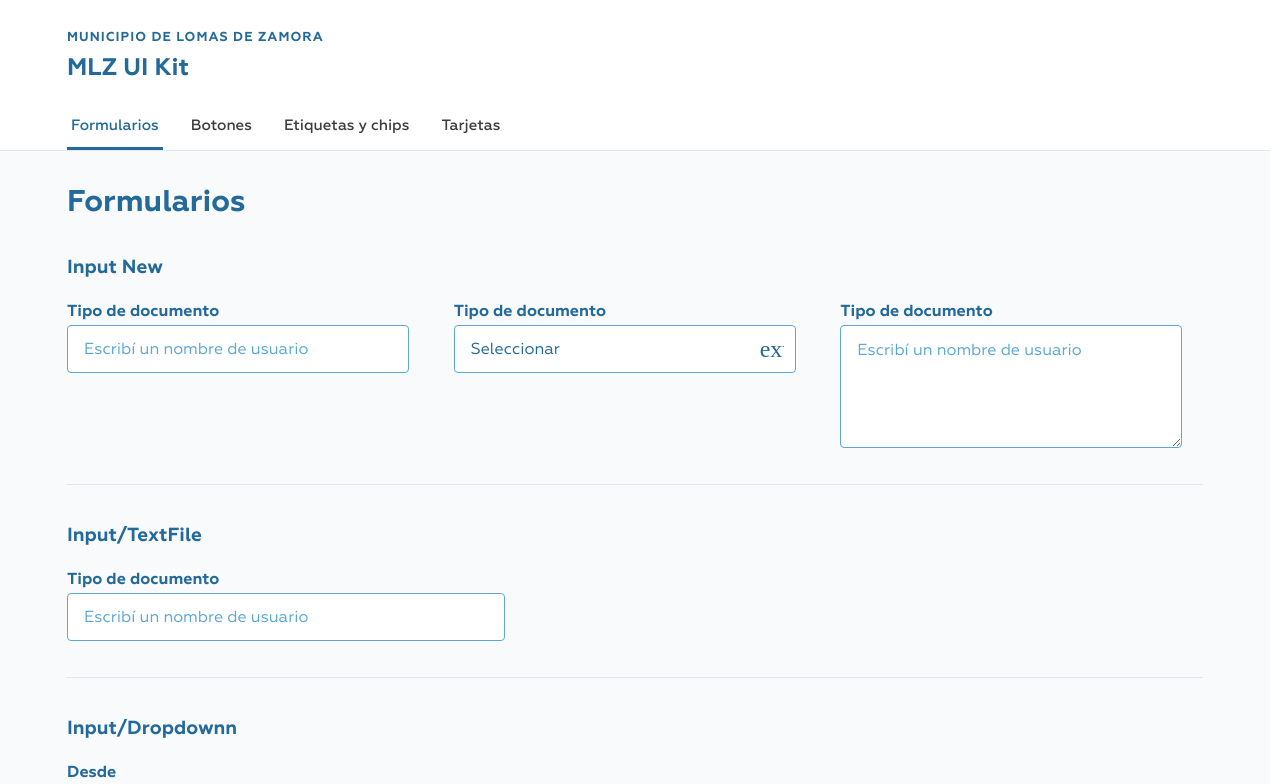
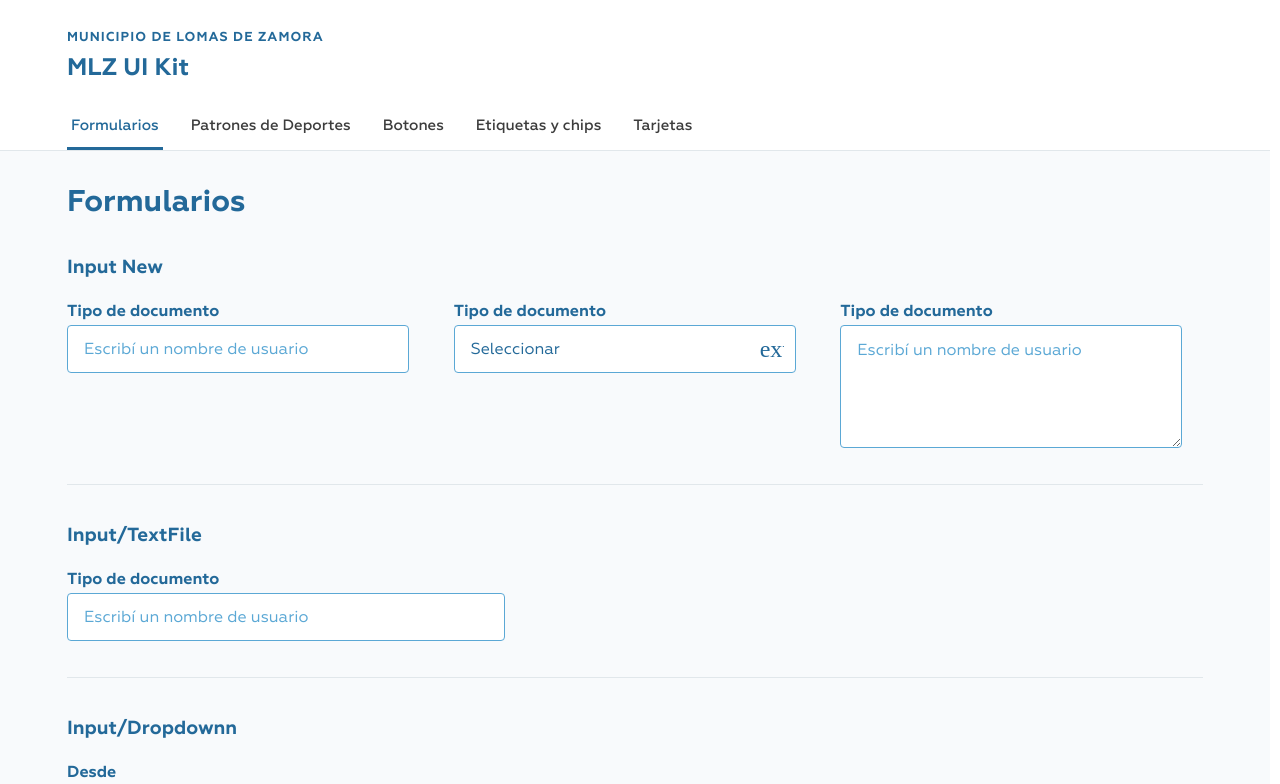
Before and after one commit to SantiagoM96/mlz-muni, a React (Vite) app: page /ui-kit/formularios in a window 1280 px wide. Shown: the top 784 px of the page. Built offline with nearby package versions, Linux system fonts and the light colour scheme; a web font is replaced by a local one.

Commit message:
feat(ui-kit): expose Deportes patterns alongside Figma gallery

```diff
--- a/src/pages/ui-kit/UiKitPage.tsx
+++ b/src/pages/ui-kit/UiKitPage.tsx
@@ -1,12 +1,14 @@
 import { useEffect, type ComponentType } from 'react';
 import { NavLink, Navigate, useParams } from 'react-router-dom';
 import { FormsGallery } from './gallery/FormsGallery';
+import { SportsControlsGallery } from './SportsControlsGallery';
 import { ButtonsGallery } from './gallery/ButtonsGallery';
 import { TagsGallery } from './gallery/TagsGallery';
 import { CardsGallery } from './gallery/CardsGallery';
 
 const categories = [
   { slug: 'formularios', label: 'Formularios' },
+  { slug: 'deportes', label: 'Patrones de Deportes' },
   { slug: 'botones', label: 'Botones' },
   { slug: 'etiquetas', label: 'Etiquetas y chips' },
   { slug: 'tarjetas', label: 'Tarjetas' },
@@ -16,6 +18,7 @@ type Category = (typeof categories)[number]['slug'];
 
 const galleries: Record<Category, ComponentType> = {
   formularios: FormsGallery,
+  deportes: SportsControlsGallery,
   botones: ButtonsGallery,
   etiquetas: TagsGallery,
   tarjetas: CardsGallery,
```
